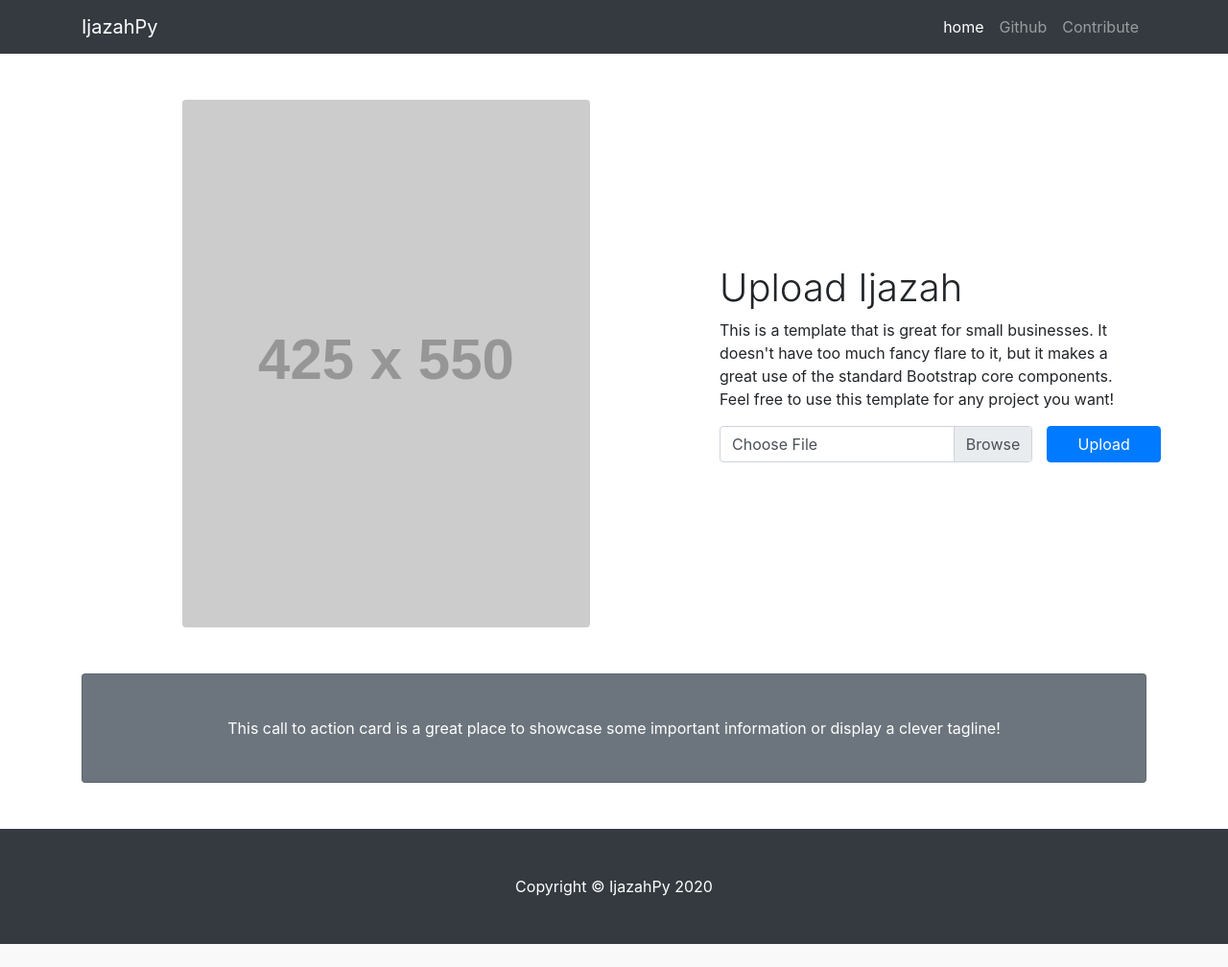
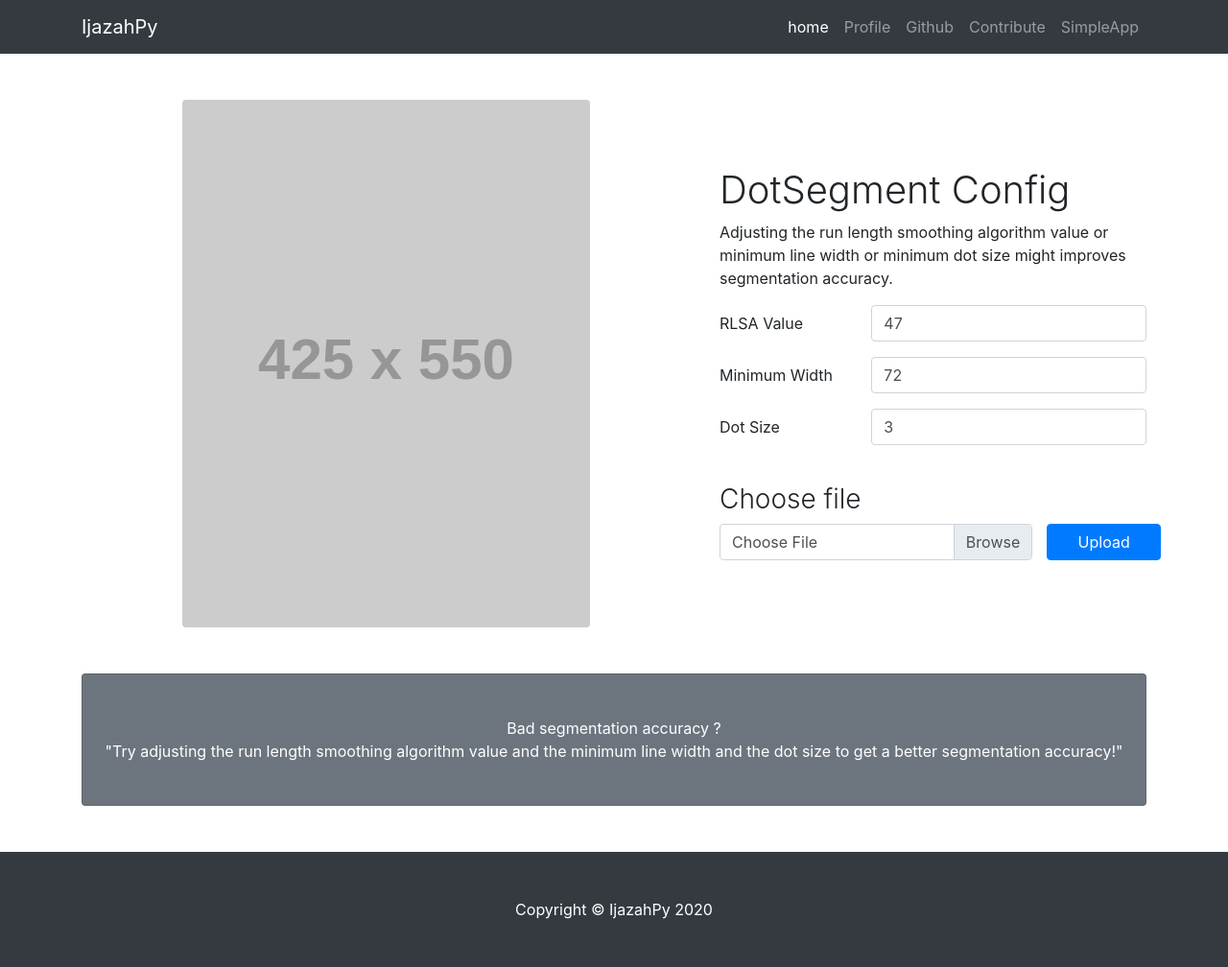
Before and after one commit to madeyoga/SimpleApp, a Django app: page /ijazah/ in a window 1280 px wide. Shown: the whole page at 96% size. Before the commit the page ends 984 px from the top, so only its background shows below. Run offline with Django 3.2, Linux system fonts and the light colour scheme; grey boxes labelled with a size stand in for pictures from a placeholder-image service; some libraries are stand-ins or nearby versions.

Commit message:
Update use ijazahpy 0.2.0

```diff
--- a/SimpleApp/ijazah/helper.py
+++ b/SimpleApp/ijazah/helper.py
@@ -35,13 +35,13 @@ def numpy_to_djfile(img_array, file=None):
 def crop(img):
     return crop_ijazah(img)
 
-def segment_dot_ijazah(og, val=47):
+def segment_dot_ijazah(og, val=47, dot_size=3, min_width=32):
     img = og.copy()
     gray = cv2.cvtColor(img, cv2.COLOR_BGR2GRAY)
 
     dot = DotsSegmentation(rlsa_val=val)
 
-    rects = dot.segment(gray)
+    rects = dot.segment(gray, dot_size=dot_size, min_width=min_width)
     segmented_imgs = []
     model = load_model('trained_models/engchars-sgd-100-90.h5')
     for i, rect in enumerate(rects):
--- a/SimpleApp/ijazah/templates/base.html
+++ b/SimpleApp/ijazah/templates/base.html
@@ -32,10 +32,16 @@
             </a>
           </li>
           <li class="nav-item">
-            <a class="nav-link" href="https://github.com/madeyoga">Github</a>
+            <a class="nav-link" href="https://github.com/madeyoga">Profile</a>
+          </li>
+          <li class="nav-item">
+            <a class="nav-link" href="https://github.com/madeyoga/ijazahpy">Github</a>
           </li>
           <li class="nav-item">
             <a class="nav-link" href="https://github.com/madeyoga/ijazahpy/pulls">Contribute</a>
+          </li>
+          <li class="nav-item">
+            <a class="nav-link" href="https://github.com/madeyoga/SimpleApp">SimpleApp</a>
           </li>
           <!-- <li class="nav-item">
             <a class="nav-link" href="#">Contact</a>
--- a/SimpleApp/ijazah/templates/ijazah/index.html
+++ b/SimpleApp/ijazah/templates/ijazah/index.html
@@ -25,8 +25,40 @@
       <div class="col-lg-5">
         <form method="post" enctype="multipart/form-data">
           {% csrf_token %}
-          <h1 class="font-weight-light">Upload Ijazah</h1>
-          <p>This is a template that is great for small businesses. It doesn't have too much fancy flare to it, but it makes a great use of the standard Bootstrap core components. Feel free to use this template for any project you want!</p>
+          <h1 class="font-weight-light">DotSegment Config</h1>
+          <p>Adjusting the run length smoothing algorithm value or minimum line width or minimum dot size might improves segmentation accuracy.</p>
+          <div class='form-group row'>
+            <label class='col-lg-4 col-form-label' for="rlsa-value">RLSA Value</label>
+            <div class='col-lg-8'>
+              {% if rlsa_value %}
+              <input type='number' class='form-control' name='rlsa-value' value='{{rlsa_value}}'>
+              {% else %}
+              <input type='number' class='form-control' name='rlsa-value' value='47'>
+              {% endif %}
+            </div>
+          </div>
+          <div class='form-group row'>
+            <label class='col-lg-4 col-form-label' for="minimum-width">Minimum Width</label>
+            <div class='col-lg-8'>
+              {% if minimum_width %}
+              <input type='number' class='form-control' name='minimum-width' value='{{minimum_width}}'>
+              {% else %}
+              <input type='number' class='form-control' name='minimum-width' value='72'>
+              {% endif %}
+            </div>
+          </div>
+          <div class='form-group row'>
+            <label class='col-lg-4 col-form-label' for="dot-size">Dot Size</label>
+            <div class='col-lg-8'>
+              {% if dot_size %}
+              <input type='number' class='form-control' name='dot-size' value='{{dot_size}}'>
+              {% else %}
+              <input type='number' class='form-control' name='dot-size' value='3'>
+              {% endif %}
+            </div>
+          </div>
+          <br>
+          <h3 class="font-weight-light">Choose file</h3>
           <div class='row'>
             <div class='col-lg-9'>
               <div class='custom-file'>
@@ -45,7 +77,7 @@
     <!-- Call to Action Well -->
     <div class="card text-white bg-secondary my-5 py-4 text-center">
       <div class="card-body">
-        <p class="text-white m-0">This call to action card is a great place to showcase some important information or display a clever tagline!</p>
+        <p class="text-white m-0">Bad segmentation accuracy ? <br> "Try adjusting the run length smoothing algorithm value and the minimum line width and the dot size to get a better segmentation accuracy!"</p>
       </div>
     </div>
 
--- a/SimpleApp/ijazah/views.py
+++ b/SimpleApp/ijazah/views.py
@@ -17,12 +17,20 @@ text_recognizer = TextRecognizer()
 def index(request):
     if request.method == 'POST' and request.FILES['gambar']:
         file = request.FILES['gambar']
+        rlsa_value = int(request.POST['rlsa-value'])
+        minimum_width = int(request.POST['minimum-width'])
+        dot_size = int(request.POST['dot-size'])
+
+        print(rlsa_value, minimum_width, dot_size)
 
         # decodes a file to a color image
         img = decode_file(file)
         img = crop_ijazah(img)
 
-        visual, entries = segment_dot_ijazah(img)
+        visual, entries = segment_dot_ijazah(img,
+                                             val=rlsa_value,
+                                             dot_size=dot_size,
+                                             min_width=minimum_width)
 
         fs = FileSystemStorage()
         filename = fs.save(file.name, numpy_to_djfile(visual, file))
@@ -38,9 +46,17 @@ def index(request):
             uploaded_file_url = fs.url(filename)
             res.append((uploaded_file_url, predicted_label))
 
+        data = {
+            'entries': res,
+            'main_file_url': main_file_url,
+            'rlsa_value': rlsa_value,
+            'dot_size': dot_size,
+            'minimum_width': minimum_width
+            }
         return render(request,
                       'ijazah/index.html',
-                      {'entries': res, 'main_file_url': main_file_url})
+                      data
+                      )
 
     return render(request, 'ijazah/index.html')
 
```
